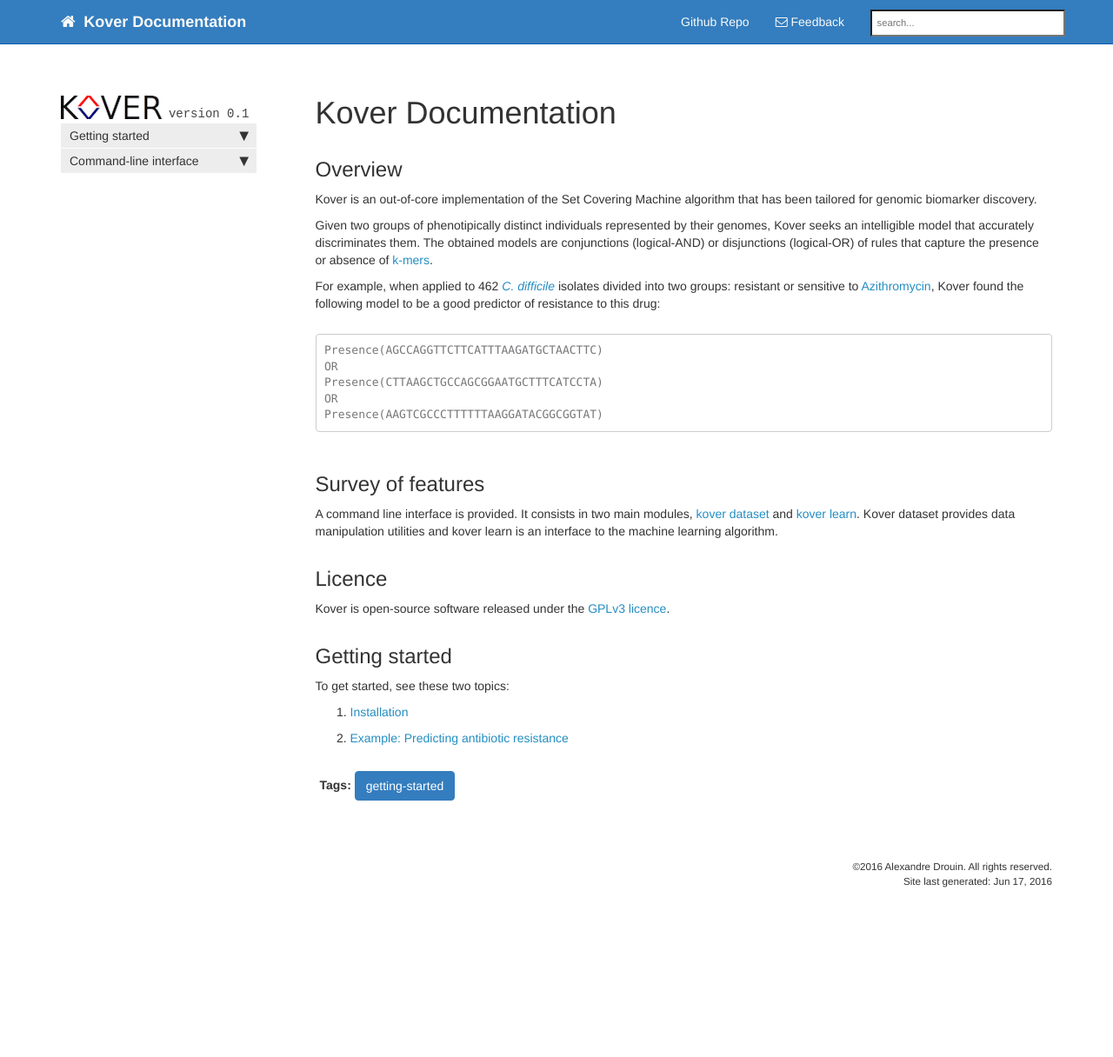
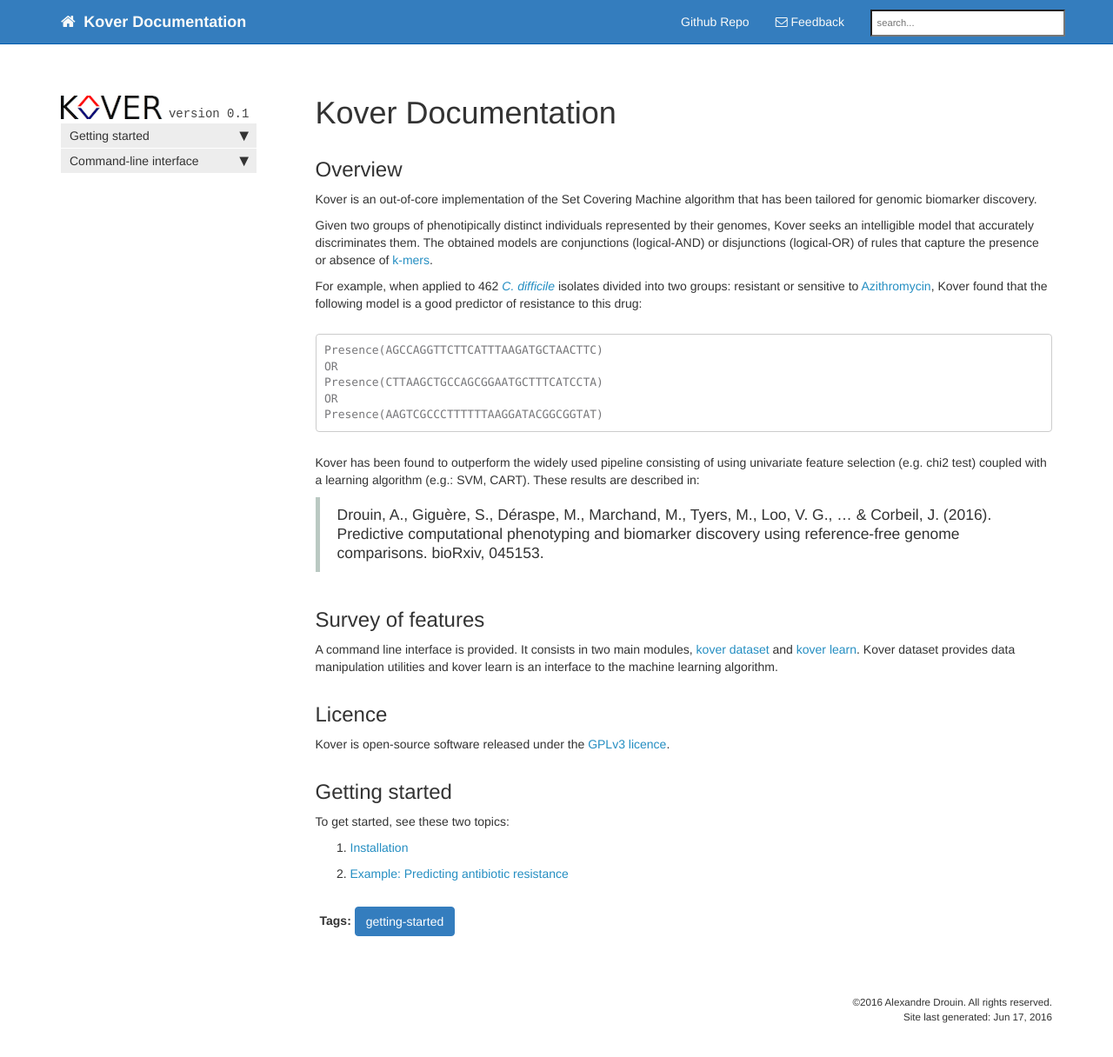
Before and after one commit to aldro61/kover, a Jekyll site: the page built from index.md, in a window 1280 px wide and 1228 px high. Shown: the top 1216 px of the window at 87% size. Built offline with Jekyll 4.4.1, drawn with Linux system fonts in a browser that asks for light colours; nearby versions of some CDN libraries; library files that are not in the unit come from our copies; Markdown is read by kramdown in place of the engine named in the settings; comment, search, counter and statistics services are not loaded.

Commit message:
Updated index

````diff
--- a/index.md
+++ b/index.md
@@ -18,8 +18,8 @@ the presence or absence of [k-mers](https://en.wikipedia.org/wiki/K-mer).
 
 
 For example, when applied to 462 [*C. difficile*](https://en.wikipedia.org/wiki/Clostridium_difficile_(bacteria)) isolates divided into
-two groups: resistant or sensitive to [Azithromycin](https://en.wikipedia.org/wiki/Azithromycin), Kover found the following model to be
-a good predictor of resistance to this drug:
+two groups: resistant or sensitive to [Azithromycin](https://en.wikipedia.org/wiki/Azithromycin), Kover found that the
+following model is a good predictor of resistance to this drug:
 
 ```
 Presence(AGCCAGGTTCTTCATTTAAGATGCTAACTTC)
@@ -28,6 +28,13 @@ Presence(CTTAAGCTGCCAGCGGAATGCTTTCATCCTA)
 OR
 Presence(AAGTCGCCCTTTTTTAAGGATACGGCGGTAT)
 ```
+
+Kover has been found to outperform the widely used pipeline consisting of using univariate feature selection (e.g. chi2 test) coupled with a learning algorithm (e.g.: SVM, CART). These results are described in:
+
+> Drouin, A., Giguère, S., Déraspe, M., Marchand, M., Tyers, M., Loo, V.
+> G., ... & Corbeil, J. (2016). Predictive computational phenotyping and
+> biomarker discovery using reference-free genome comparisons. bioRxiv,
+> 045153.
 
 ## Survey of features
 
````
